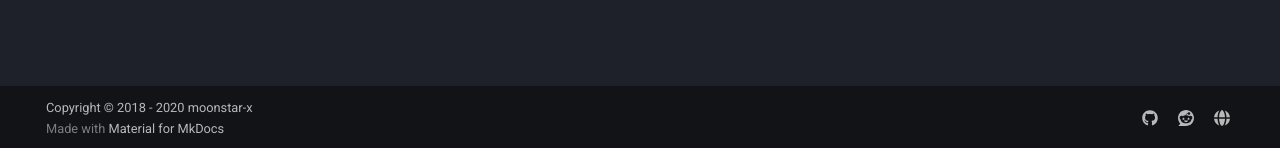
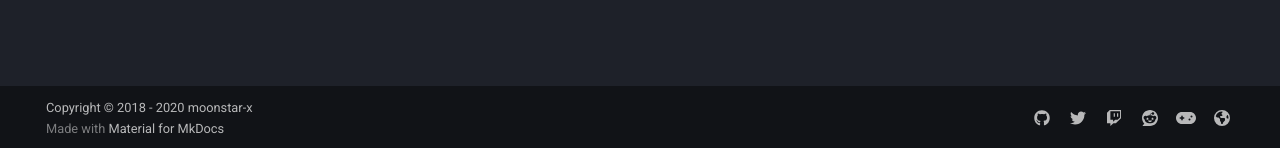
Before and after one commit to moonstar-x/old-server-setup, an MkDocs documentation site: the page built from docs/index.md, in a window 1280 px wide. Shown: the part 749-897 px from the top of the page. Built offline with MkDocs 1.6.1 and Material for MkDocs 9.7.7, drawn with Linux system fonts in a browser that asks for light colours.

```diff
--- a/mkdocs.yml
+++ b/mkdocs.yml
@@ -14,9 +14,15 @@ extra:
   social:
     - icon: fontawesome/brands/github
       link: https://github.com/moonstar-x
+    - icon: fontawesome/brands/twitter
+      link: https://twitter.com/moonstar_x99
+    - icon: fontawesome/brands/twitch
+      link: https://www.twitch.tv/moonstar_x
     - icon: fontawesome/brands/reddit
       link: https://www.reddit.com/user/moonstar-x
-    - icon: fontawesome/solid/globe
+    - icon: fontawesome/solid/gamepad
+      link: https://gaming.greencoaststudios.com/player/moonstar-x
+    - icon: fontawesome/solid/globe-americas
       link: https://moonstar.greencoaststudios.com
 
 # Copyright
```
